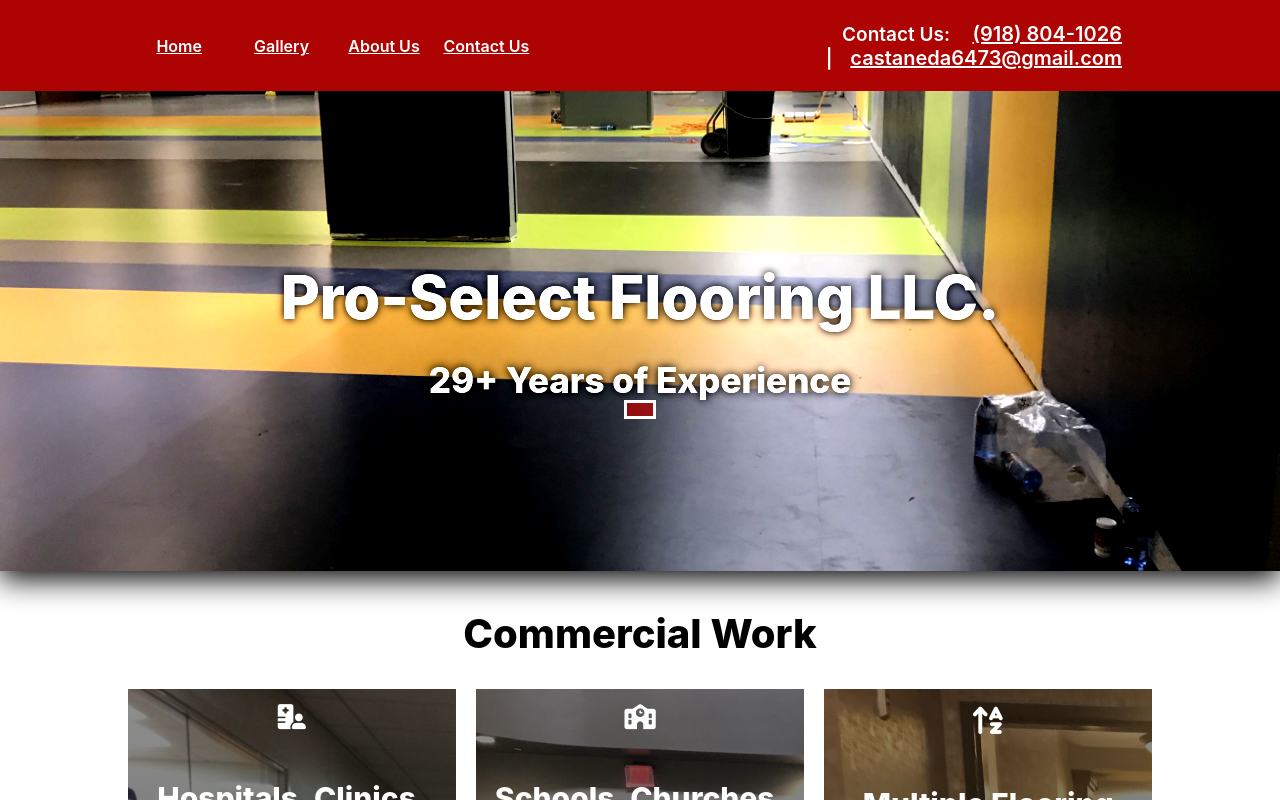
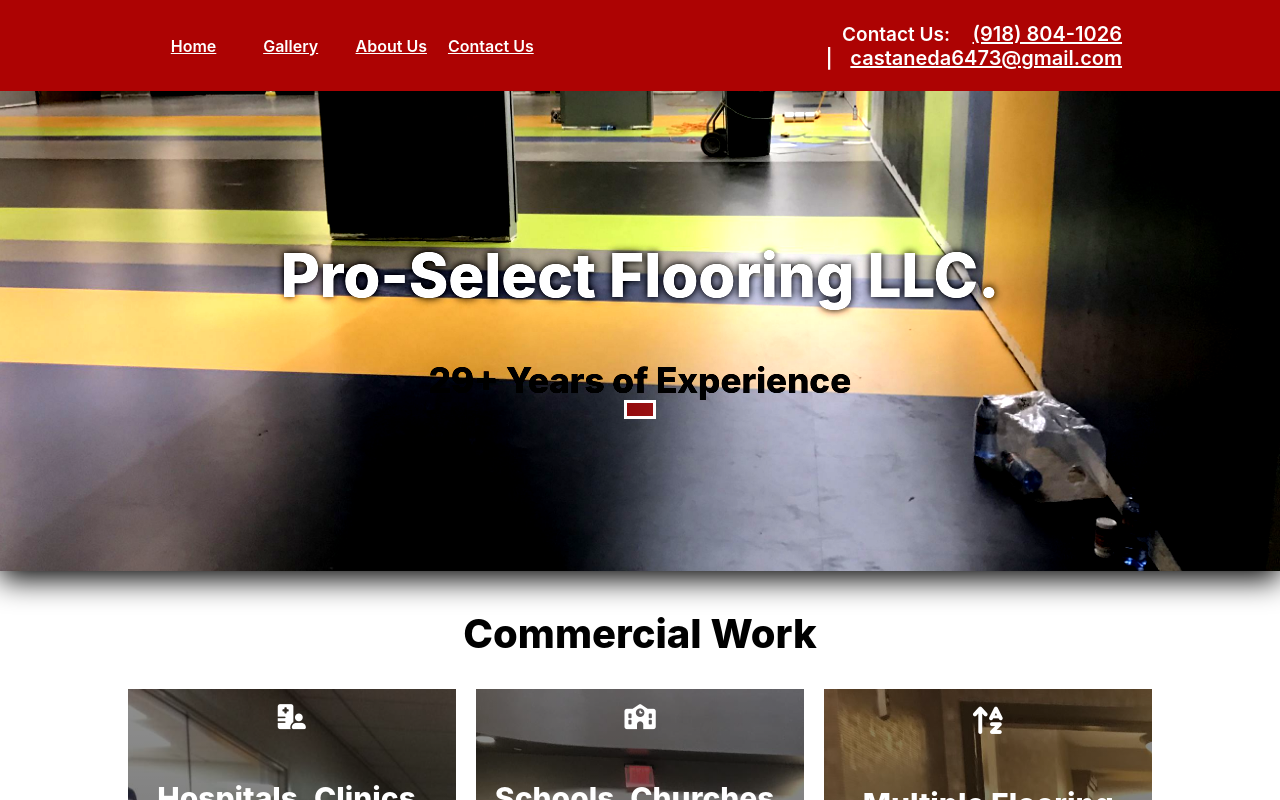
Before and after one commit to Perezented/PSF, a React (Create React App) app: page / in a window 1280 px wide. Shown: the top 800 px of the page. Built offline with nearby package versions, Linux system fonts and the light colour scheme.

Commit message:
ul added to li tags for lighthorse requirement.

```diff
--- a/src/App.scss
+++ b/src/App.scss
@@ -82,6 +82,14 @@ body {
 .fade {
   animation: aniin 1s ease-in;
 }
+nav {
+  li,
+  ul {
+    display: flex;
+    list-style-type: none;
+    width: 100%;
+  }
+}
 .nav {
   position: sticky;
   top: 0;
@@ -94,10 +102,6 @@ body {
   nav {
     display: flex;
     justify-content: left;
-    li {
-      list-style-type: none;
-      width: 25%;
-    }
   }
   width: 80%;
   color: white;
@@ -153,7 +157,7 @@ body {
   flex-direction: column;
   justify-content: center;
   h1,
-  h3 {
+  h2 {
     margin: 1% auto;
     color: rgb(255, 255, 255);
     text-shadow: 0 0 9px black;
@@ -376,8 +380,7 @@ body {
     font-size: 1.8rem;
     font-weight: 600;
   }
-  div {
-    display: flex;
+  ul {
     justify-content: space-around;
     width: 60%;
     margin: 0 auto 1%;
--- a/src/components/main/Footer.js
+++ b/src/components/main/Footer.js
@@ -1,13 +1,29 @@
 import React from "react";
+import { Link } from "react-router-dom";
+
 export default function Footer() {
   return (
     <section id="footer" className="footer">
       <div>
-        <a href="/">Home</a>
-        <a href="/gallery">Gallery</a>
-        <a href="/about">About Us</a>
-        <a href="/contact">Contact Us</a>
-        <a href="/joinUs">Join Our Team</a>
+        <nav>
+          <ul>
+            <li>
+              <Link to="/">Home</Link>
+            </li>
+            <li>
+              <Link to="/gallery">Gallery</Link>
+            </li>
+            <li>
+              <Link to="/about">About Us</Link>
+            </li>
+            <li>
+              <Link to="/contact">Contact Us</Link>
+            </li>
+            <li>
+              <Link to="/joinUs">Join Our Team</Link>
+            </li>
+          </ul>
+        </nav>
       </div>
       <p>Copyright © 2020 All rights reserved</p>
     </section>
--- a/src/components/main/Header.js
+++ b/src/components/main/Header.js
@@ -5,6 +5,7 @@ export default function Header() {
   return (
     <section className="nav">
       <nav>
+        <ul>
           <li>
             <Link to="/">Home</Link>
           </li>
@@ -17,6 +18,7 @@ export default function Header() {
           <li>
             <Link to="/contact">Contact Us</Link>
           </li>
+        </ul>
       </nav>
       <p>
         Contact Us: <a href="tel:+19188041026">(918) 804-1026</a> |
```
Lines whose indentation alone changed are shown as unchanged.
